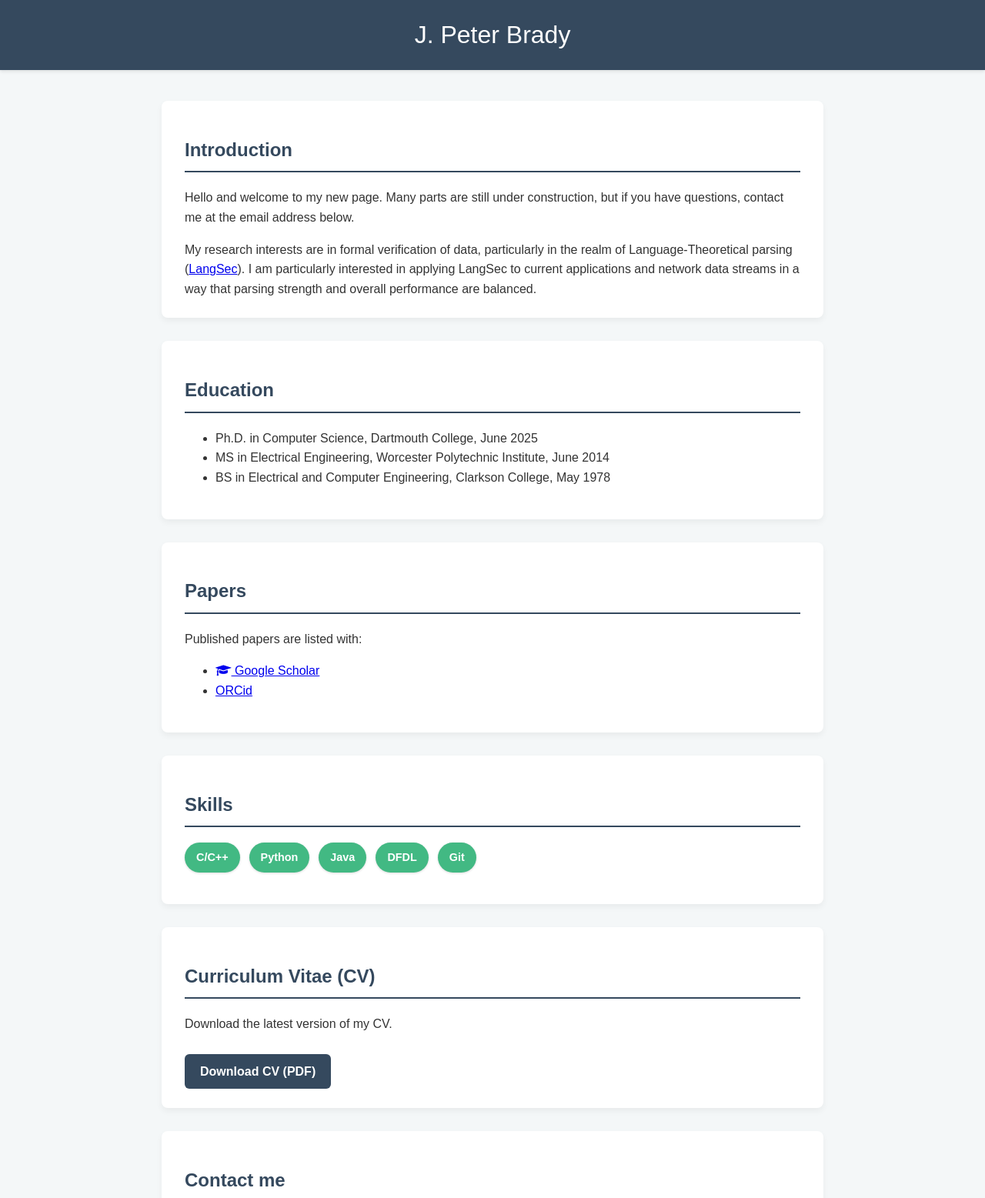
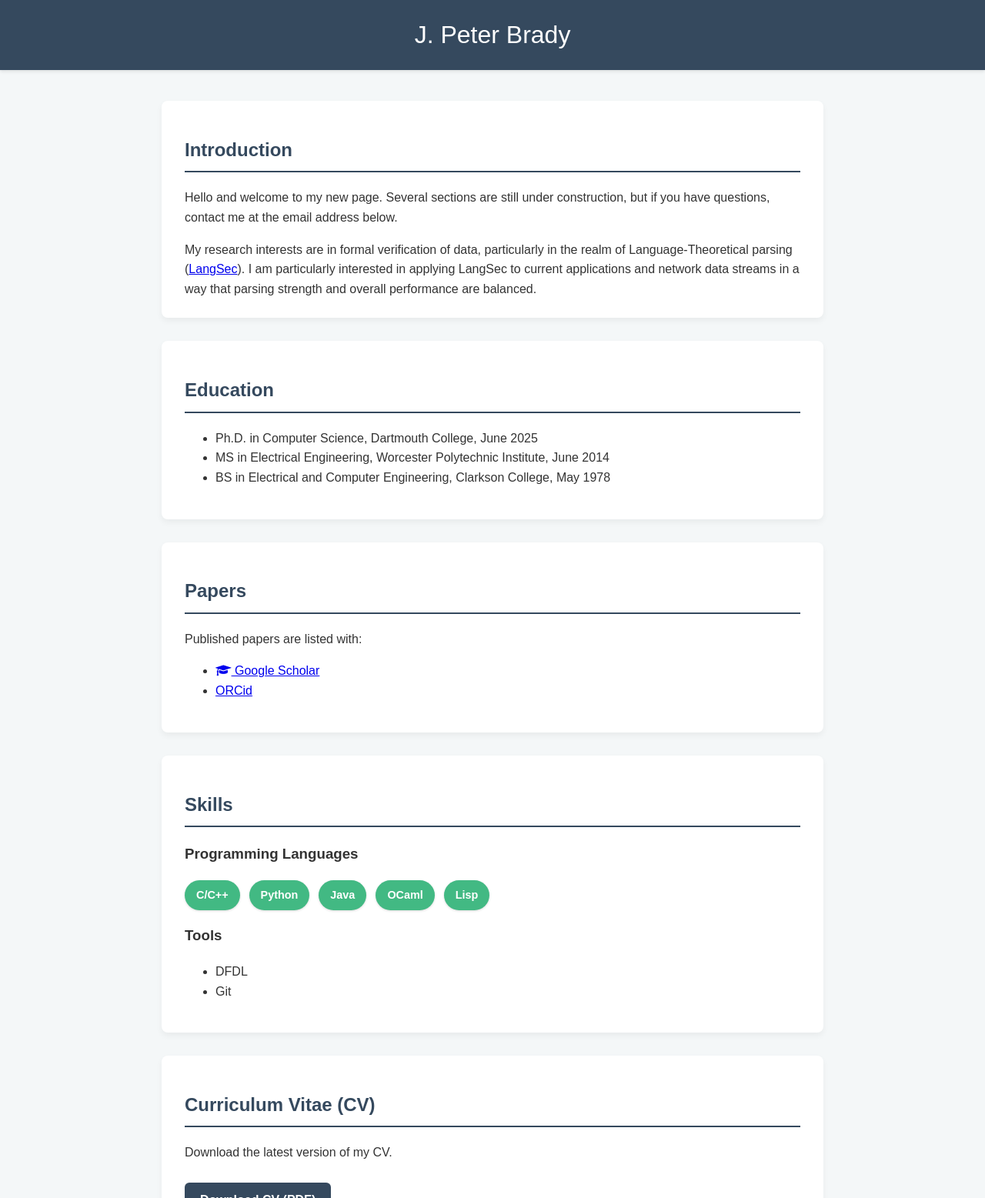
Before and after one commit to jpbdart/jpbdart.github.io, a plain HTML site: page index.html in a window 1280 px wide. Shown: the top 1557 px of the page at 77% size. Drawn offline with Linux system fonts and the light colour scheme.

Commit message:
updating skills

```diff
--- a/index.html
+++ b/index.html
@@ -128,7 +128,7 @@
     <section id="intro">
       <h2>Introduction</h2>
       <p>
-      Hello and welcome to my new page. Many parts are still under construction, but if you have questions, contact me at the email address below.
+      Hello and welcome to my new page. Several sections are still under construction, but if you have questions, contact me at the email address below.
       </p>
       My research interests are in formal verification of data, particularly in the realm of Language-Theoretical parsing
       (<a href=https://langsec.org>LangSec</a>). I am particularly interested in applying LangSec to current applications and network data streams in a way
@@ -158,10 +158,16 @@
     <!-- Skills Section -->
     <section id="skills">
       <h2>Skills</h2>
+      <h3>Programming Languages</h3>
       <ul class="skills-list" aria-label="List of skills">
         <li>C/C++</li>
         <li>Python</li>
         <li>Java</li>
+        <li>OCaml</li>
+        <li>Lisp</li>
+      </ul>
+      <h3>Tools</h3>
+      <ul class="tools-list" aria-label="List of tools">
         <li>DFDL</li>
         <li>Git</li>
       </ul>
```
